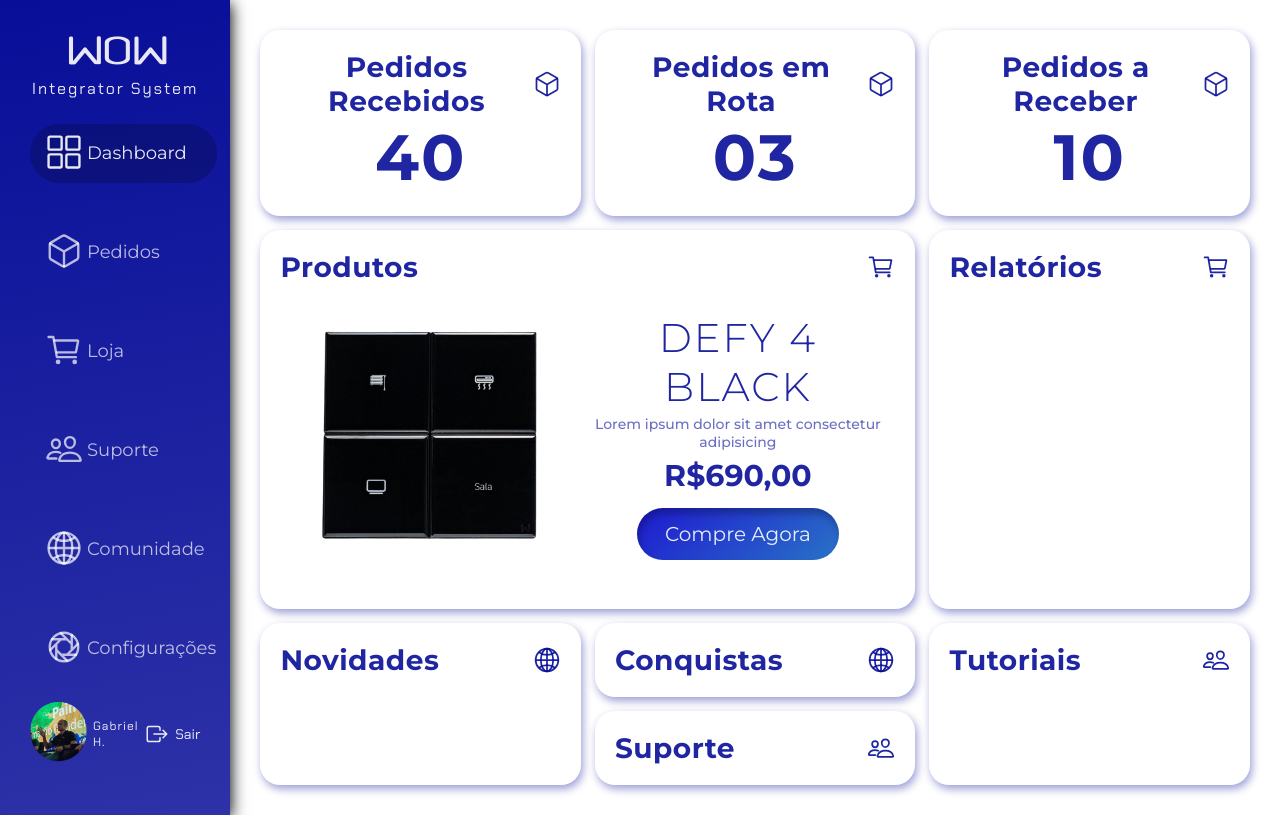
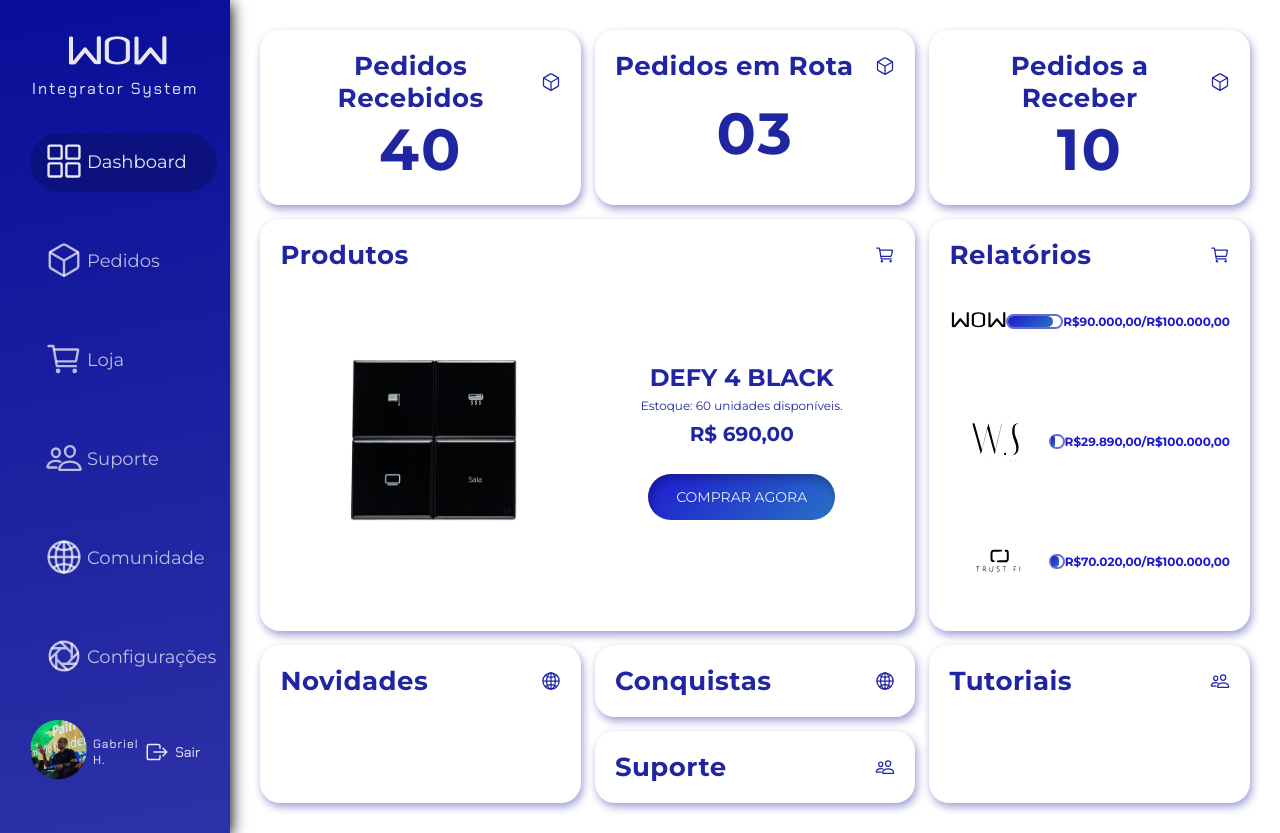
Before and after one commit to Igor0liveira/Dashboard-Integrador-WOW, a plain HTML site: page index.html in a window 1280 px wide. Drawn offline with nearby package versions, Linux system fonts and the light colour scheme.

Commit message:
adicionando relatório e logos

```diff
--- a/index.html
+++ b/index.html
@@ -155,18 +155,15 @@
                     </div>
 
                     <div class="dash-dados">
-                        <div class="ctn-shop1">
-                            <div class="carrossel-img">
-                                <img src="./src/images/Defy 1 (1).png" alt="defy 3 white">
-                            </div>
-
+                        <div class="shop1-img">
+                            <img src="./src/images/Defy 1 (1).png" alt="Defy 4 black" class="img-1">
                         </div>
 
-                        <div class="ctn-shop2">
+                        <div class="shop1-produto">
                             <h4>Defy 4 Black</h4>
-                            <p>Lorem ipsum dolor sit amet consectetur adipisicing</p>
-                            <p class="preco">R$690,00</p>
-                            <a class="btn"  href="#">Compre Agora</a>
+                            <p>Estoque: 60 unidades disponíveis.</p>
+                            <h5>R$ 690,00</h5>
+                            <a href="#" class="btn">Comprar Agora</a>
                         </div>
 
                     </div>
@@ -178,6 +175,35 @@
                         <h2>Relatórios</h2>
 
                         <p><ion-icon name="cart-outline"></ion-icon></p>
+                    </div>
+                    <div class="dash-relatorio">
+                        <div class="relatorio wow">
+                            <h3 class="logo-wow">WOW</h3>
+
+                            <div class="contorno">
+                                <div class="preenchimento-wow"></div>
+                            </div>
+
+                            <p class="meta">R$90.000,00/R$100.000,00</p>
+                        </div>
+
+                        <div class="relatorio ws">
+                            <img src="./src/images/logo-ws.svg" alt="logo ws" class="logo-ws">
+
+                            <div class="contorno">
+                                <div class="preenchimento-ws"></div>
+                            </div>
+
+                            <p class="meta">R$29.890,00/R$100.000,00</p>
+                        </div>
+
+                        <div class="relatorio trustfi">
+                            <img src="./src/images/logo-trustfi.svg" alt="logo trustfi" class="logo-trustfi">
+                            <div class="contorno">
+                                <div class="preenchimento-trustfi"></div>
+                            </div>
+                            <p class="meta">R$70.020,00/R$100.000,00</p>
+                        </div>
                     </div>
                 </div>
 
@@ -224,11 +250,6 @@
 
 
 
-            <div class="info-order"></div>
-            <div class="info-shop"></div>
-            <div class="info-support"></div>
-            <div class="info-comunity"></div>
-            <div class="info-settings"></div>
 
         </div>
     </div>
--- a/src/css/styles.css
+++ b/src/css/styles.css
@@ -189,7 +189,7 @@ body{
     flex-direction: column;
 }
 .container-dash:hover{
-    transform: scaleX(1.01);
+    transform: scaleX(1.001);
 }
 
 .container-dash.dash-ped1{
@@ -204,17 +204,18 @@ body{
 
 .container-dash .dash-titulo h2:nth-child(1n){
     color: rgba(8, 14, 152, 0.9);
-    font-size: 2.8rem;
+    font-size: 2.6rem;
     letter-spacing: 0.05rem;
 }
 
 .container-dash .dash-titulo p:nth-child(1n){
-    font-size: 2.8rem;
-    max-height: 2.8rem;
+    font-size: 2rem;
+    max-height: 2rem;
 }
 
 .container-dash .dash-titulo p ion-icon:nth-child(1n){
     color: rgba(8, 14, 152, 0.9);
+    font-size: 2rem;
 }
 
 .container-dash .dash-dados{
@@ -226,7 +227,7 @@ body{
 
 .container-dash .dash-dados h3{
     color: rgba(8, 14, 152, 0.9);
-    font-size: 6.4rem;
+    font-size: 5.8rem;
     letter-spacing: 0.2rem;
 }
 
@@ -243,60 +244,124 @@ body{
 
 .container-dash.dash-shop1{
     grid-area: shop1;
-    display: flex;
-    flex-direction: column;
+
 }
 
 .container-dash.dash-shop1 .dash-dados{
-    justify-content: space-around;
+    display: grid;
+    grid-template-columns: 50% 50%;
+}
+
+.dash-shop1 .dash-dados .shop1-img .img-1{
+    width: 50%;
+    transform: scale(1.5,1.5);
+    cursor: pointer;
+}
+
+.dash-shop1 .dash-dados .shop1-produto{
+    display: flex;
+    flex-direction: column;
     align-items: center;
 }
 
-.dash-shop1 .ctn-shop1{
+.dash-shop1 .dash-dados .shop1-produto h4{
+    color: rgba(8, 14, 152, 0.9);
+    font-size: 2.4rem;
+    text-transform: uppercase;
+    margin-bottom: 0.6rem;
+}
+
+.dash-shop1 .dash-dados .shop1-produto p{
+    color: rgba(8, 14, 152, 0.9);
+    font-size: 1.2rem;
+    margin-bottom: 0.9rem;
+}
+
+.dash-shop1 .dash-dados .shop1-produto h5{
+    color: rgba(8, 14, 152, 0.9);
+    font-size: 2rem;
+    margin-bottom: 2.8rem;
+}
+
+
+.dash-shop1 .dash-dados .shop1-produto .btn{
+    background: linear-gradient(139deg, #1E1ACF 0%, #2972C7 100%); box-shadow: 0.2rem 0.5rem 0.8rem rgba(0, 0, 0, 0.25) inset;
+    border-radius: 30px;
+    padding: 1.4rem 2.8rem;
+    font-size: 1.4rem;
+    text-transform: uppercase;
+}
+
+.container-dash.dash-shop2{
+    grid-area: shop2;
+}
+
+.dash-shop2 .dash-relatorio{
     display: flex;
+    flex-direction: column;
+    gap: 2rem;
+}
+
+.dash-shop2 .dash-relatorio .relatorio{
+    display: flex;
+    justify-content: space-between;
     align-items: center;
 }
 
-.dash-shop1 .ctn-shop1 .carrossel-img img{
-    width: 30rem;
+.dash-shop2 .dash-relatorio .relatorio h3{
+    width: 10rem;
+    height: 10rem;
+    line-height: 10rem;
+    color: #000;
+    font-family: "fonte wow";
+    letter-spacing: 0.2rem;
+    font-weight: 100;
 }
 
-.dash-shop1 .dash-dados .ctn-shop2{
-    display: flex;
-    flex-direction: column;
-    align-items: center;
+.dash-shop2 .dash-relatorio .relatorio img{
+    width: 10rem;
+}
 
+.dash-shop2 .dash-relatorio .relatorio .contorno{
+    width: 45%;
+    height: 1.5rem;
+    border-radius: 4rem;
+    border: 0.2rem solid rgba(8, 14, 152, 0.6);
+}
+
+.dash-shop2 .dash-relatorio .relatorio .contorno .preenchimento-wow, .preenchimento-trustfi, .preenchimento-ws{
+    border-radius: 4rem;
+    height: 100%;
+    background: linear-gradient(139deg, #1E1ACF 0%, #2972C7 100%);
+    animation: preencher 6s  ease-in-out;
+}
+
+
+.dash-shop2 .dash-relatorio .relatorio .contorno .preenchimento-wow{
+    width: 90%;
 
 }
 
-.dash-shop1 .dash-dados .ctn-shop2 h4{
-    color: rgba(8, 14, 152, 0.9);
-    font-size: 4rem;
-    letter-spacing: 0.2rem;
-    font-weight: 300;
-    text-transform: uppercase;
-    margin-top: 0;
-    margin-bottom: 0.4rem;
+.dash-shop2 .dash-relatorio .relatorio .contorno .preenchimento-ws{
+    width: 30%;
 }
 
-.dash-shop1 .dash-dados .ctn-shop2 p{
-    color: rgba(8, 14, 152, 0.6);
-    font-size: 1.4rem;
-    font-weight: 500;
-    margin-bottom: 0.6rem;
+
+.dash-shop2 .dash-relatorio .relatorio .contorno .preenchimento-trustfi{
+    width: 70%;
 }
 
-.dash-shop1 .dash-dados .ctn-shop2 .preco{
-    color: rgba(8, 14, 152, 0.9);
-    font-size: 3rem;
-    font-weight: bold;
-    margin-bottom: 1.4rem;
+@-webkit-keyframes preencher{
+    0%{
+        width: 0%;
+        border-radius: 4rem;
+    }
 }
 
-.dash-shop1 .dash-dados .ctn-shop2 .btn{
-    background: linear-gradient(139deg, #1E1ACF 0%, #2972C7 100%); box-shadow: 0.2rem 0.6rem 0.7rem rgba(0, 0, 0, 0.25) inset;
-    border-radius: 3rem;
-    padding: 1.4rem 2.8rem;
+.dash-shop2 .dash-relatorio .relatorio .meta{
+    color: #1E1ACF;
+    font-size: 1.2rem;
+    font-weight: 700;
 }
 
 
@@ -312,36 +377,6 @@ body{
 
 
 
-
-
-
-
-
-
-
-
-
-
-
-
-
-
-
-
-
-
-
-
-
-
-
-
-
-
-
-.container-dash.dash-shop2{
-    grid-area: shop2;
-}
 
 
 .container-dash.dash-news1{
@@ -362,30 +397,3 @@ body{
 .container-dash.dash-help2{
     grid-area: help2;
 }
-
-
-
-
-
-
-
-
-.container-info .info-order{
-    display: none;
-}
-
-.container-info .info-shop{
-    display: none;
-}
-
-.container-info .info-support{
-    display: none;
-}
-
-.container-info .info-comunity{
-    display: none;
-}
-
-.container-info .info-settings{
-    display: none;
-}
```
Also changed, not shown: src/images/defy 3 white (1).png (deleted), src/images/logo-trustfi.svg (added), src/images/logo-ws.svg (added).
